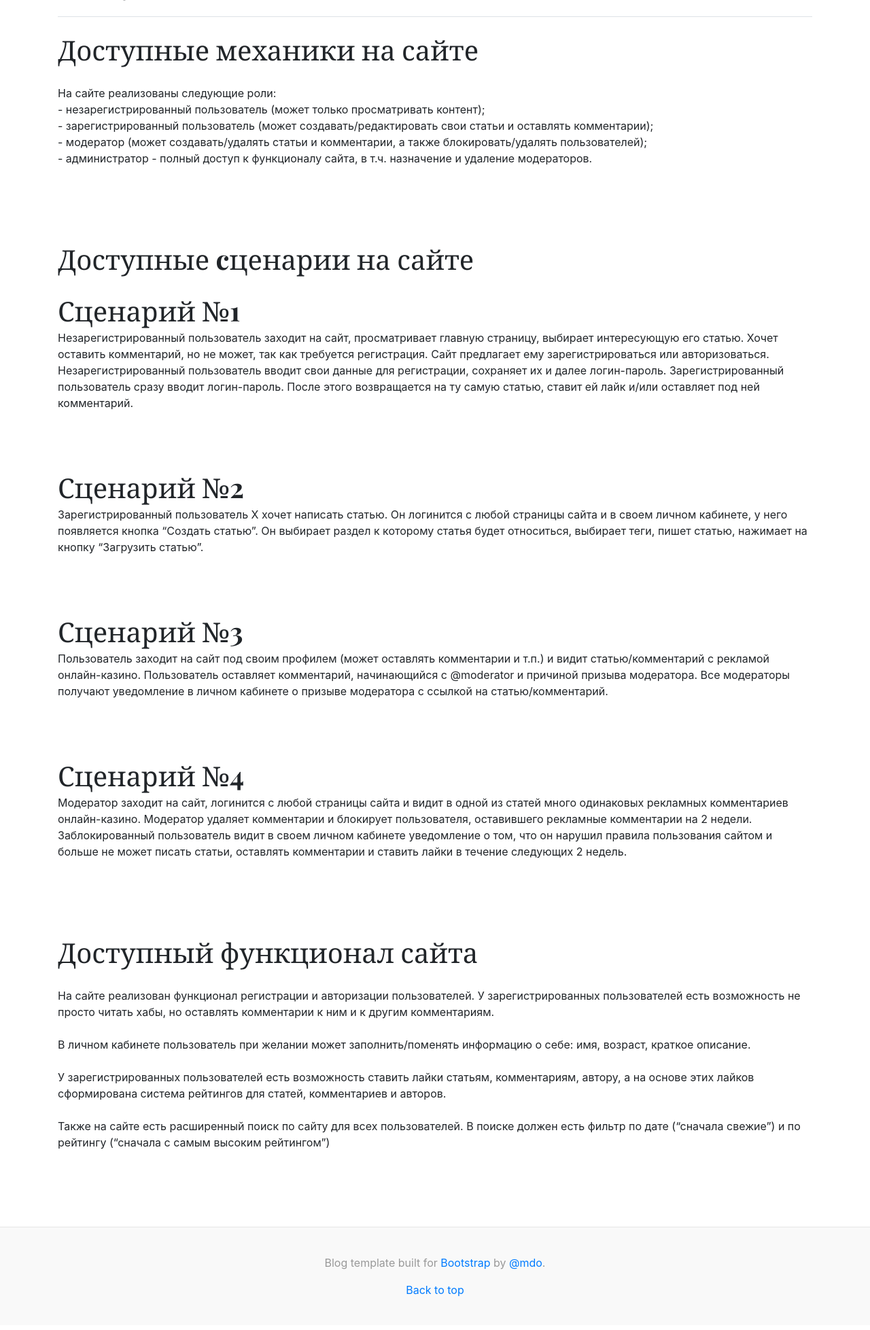
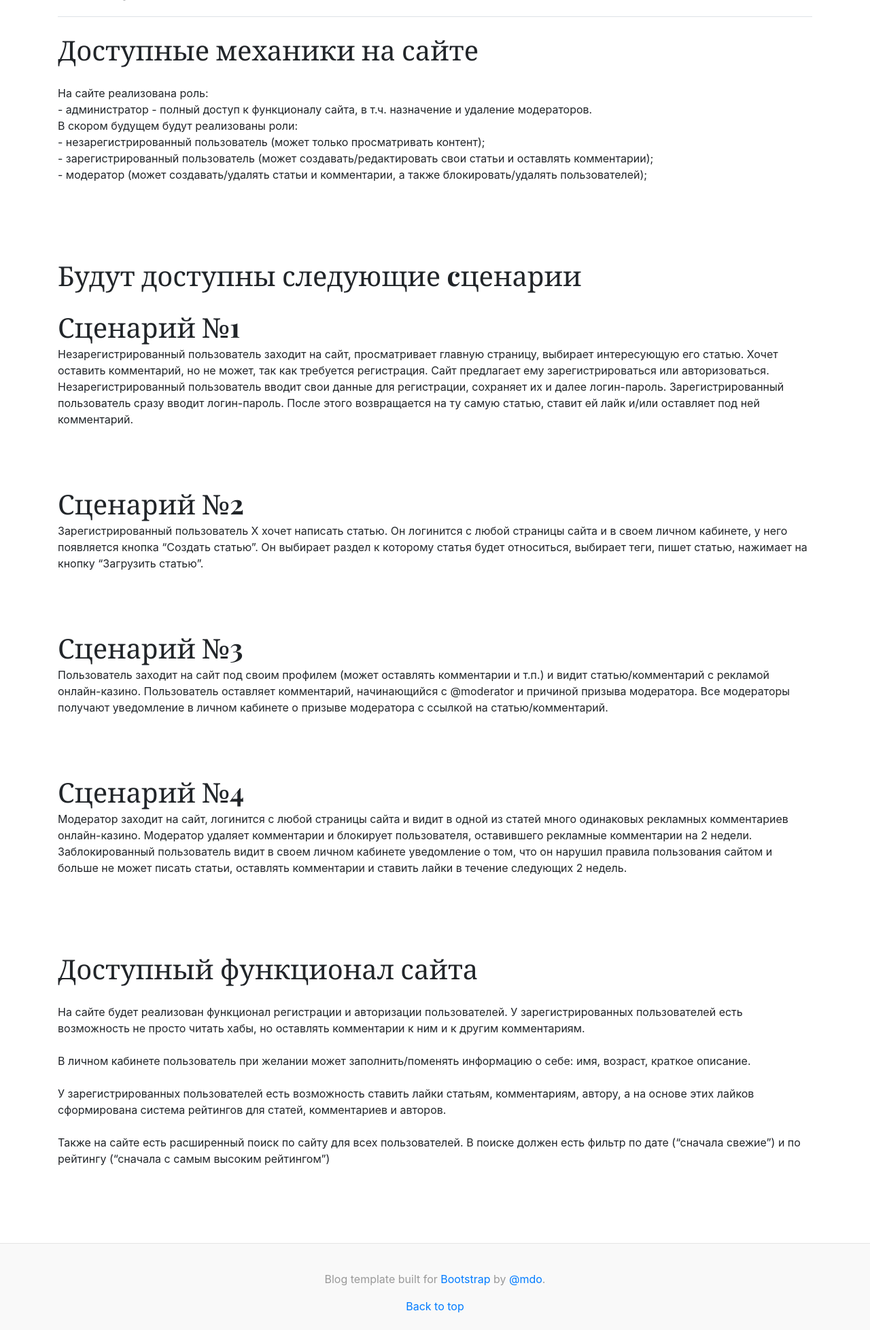
Before and after one commit to Andrewkar7/xabr-on-django, a Django app: page /help/ in a window 1280 px wide. Shown: the part 155-2112 px from the top of the page at 68% size. Before the commit the page ends 2063 px from the top, so only its background shows below. Run offline with Django 3.2, Linux system fonts and the light colour scheme; some libraries are stand-ins or nearby versions.

Commit message:
Update help.html

```diff
--- a/xabr/mainapp/templates/mainapp/help.html
+++ b/xabr/mainapp/templates/mainapp/help.html
@@ -9,14 +9,16 @@
     <h3 class="pb-4 mb-4 font-italic border-bottom">Помощь</h3>
     <h2 class="blog-post-title">Доступные механики на сайте</h2><br>
     <div class="blog-post">
-        <p>На сайте реализованы следующие роли:<br>
+        <p>На сайте реализована роль:<br>
+            - администратор - полный доступ к функционалу сайта, в т.ч. назначение и удаление модераторов.<br>
+            В скором будущем будут реализованы роли:<br>
             - незарегистрированный пользователь (может только просматривать контент);<br>
             - зарегистрированный пользователь (может создавать/редактировать свои статьи и оставлять комментарии);<br>
             - модератор (может создавать/удалять статьи и комментарии, а также блокировать/удалять пользователей);<br>
-            - администратор - полный доступ к функционалу сайта, в т.ч. назначение и удаление модераторов.<br>
+
         </p>
     </div><br><br>
-    <h2 class="blog-post-title">Доступные cценарии на сайте</h2><br>
+    <h2 class="blog-post-title">Будут доступны следующие cценарии</h2><br>
     <h3 class="blog-post-title">Сценарий №1</h3>
     <div class="blog-post">
         <p> Незарегистрированный пользователь заходит на сайт, просматривает главную страницу, выбирает интересующую
@@ -53,7 +55,7 @@
     </div><br><br>
     <h2 class="blog-post-title">Доступный функционал сайта</h2><br>
     <div class="blog-post">
-        <p>На сайте реализован функционал регистрации и авторизации пользователей.
+        <p>На сайте будет реализован функционал регистрации и авторизации пользователей.
             У зарегистрированных пользователей есть возможность не просто читать хабы, но оставлять
             комментарии к ним и к другим комментариям.<br><br>
             В личном кабинете пользователь при желании может заполнить/поменять информацию о себе: имя,
```
